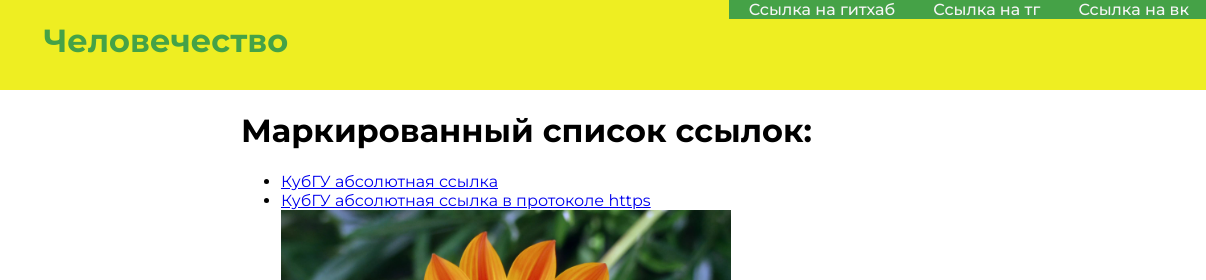
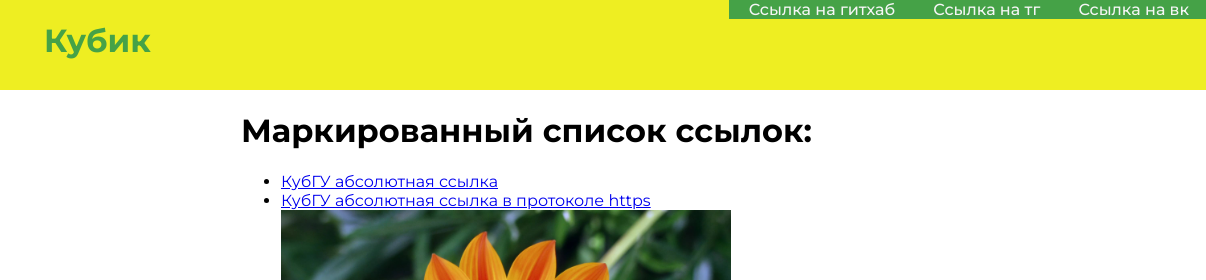
Before and after one commit to AtoyanArtem/2, a plain HTML site: page index.html in a window 1280 px wide. Shown: the top 280 px of the page, 74-1280 px from the left. Drawn offline with Linux system fonts and the light colour scheme.

Commit message:
Update index.html

```diff
--- a/index.html
+++ b/index.html
@@ -16,7 +16,7 @@
             </ul>
         </nav>
         <div class="logo"><img src="image/logo.png" alt="Лого" class="logoimg">
-            <h1>Человечество</h1></div>
+            <h1>Кубик</h1></div>
         </div>
     </header>
     <main>
```
